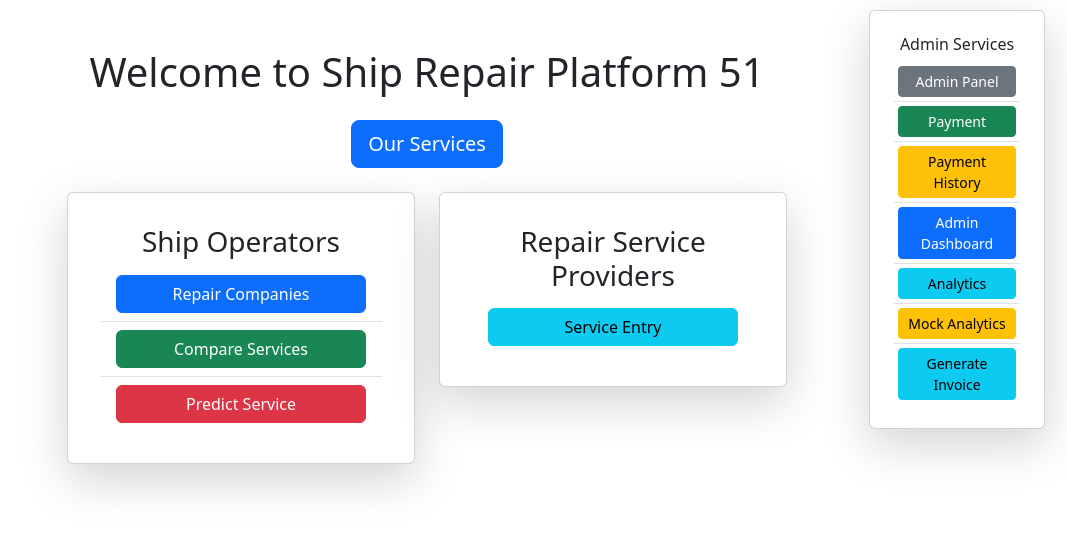
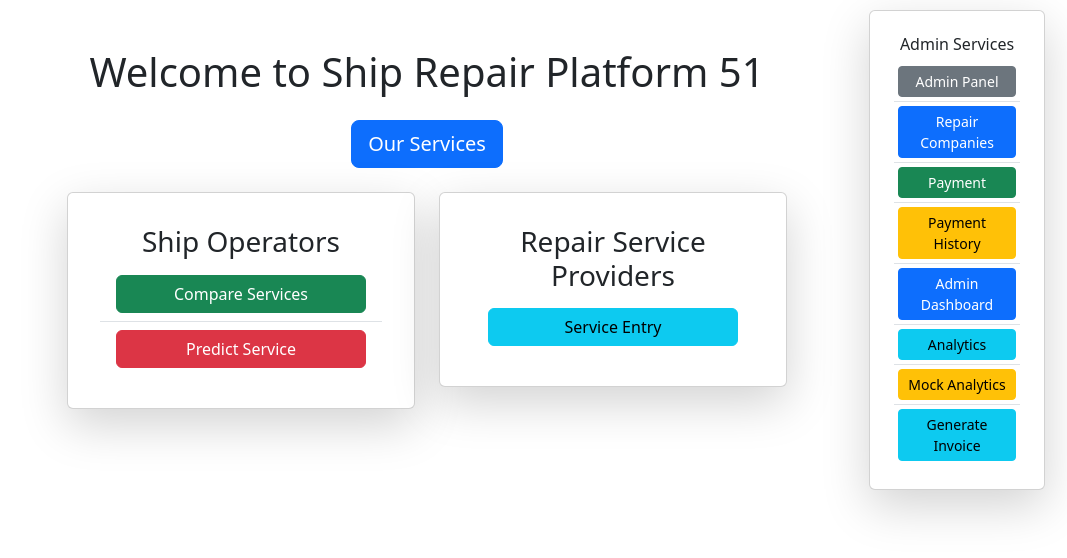
Before and after one commit to serhansarac/ShipRepairPlatform60, a Django app: page / in a window 1280 px wide. Shown: the top 558 px of the page, without its empty margins (213-1280 px from the left). Run offline with Django 5.2, Linux system fonts and the light colour scheme; parts of the project's set-up code (start-up, migrations or seed data) failed here and were passed over.

Commit message:
Updated home.html, moved Repair Companies button

```diff
--- a/core/templates/core/home.html
+++ b/core/templates/core/home.html
@@ -9,13 +9,14 @@
 </div>
 <div class="container">
     <div class="row">
-        <!-- Admin Services (Smaller, Moved More Right & Up) -->
+        <!-- Admin Services (Updated) -->
         <div class="col-md-2 offset-md-10" style="position: absolute; top: 10px; right: 10px; width: 200px;">
             <div class="card shadow-lg p-2 mb-3 bg-white rounded">
                 <div class="card-body">
                     <h6 class="text-center">Admin Services</h6>
                     <ul class="list-group list-group-flush">
                         <li class="list-group-item p-1"><a href="{% url 'admin:index' %}" class="btn btn-secondary btn-sm w-100">Admin Panel</a></li>
+                        <li class="list-group-item p-1"><a href="{% url 'repair_companies' %}" class="btn btn-primary btn-sm w-100">Repair Companies</a></li>
                         <li class="list-group-item p-1"><a href="{% url 'payment_page' %}" class="btn btn-success btn-sm w-100">Payment</a></li>
                         <li class="list-group-item p-1"><a href="{% url 'payment_history' %}" class="btn btn-warning btn-sm w-100">Payment History</a></li>
                         <li class="list-group-item p-1"><a href="{% url 'admin_dashboard' %}" class="btn btn-primary btn-sm w-100">Admin Dashboard</a></li>
@@ -36,7 +37,6 @@
                         <div class="card-body">
                             <h3 class="text-center">Ship Operators</h3>
                             <ul class="list-group list-group-flush">
-                                <li class="list-group-item"><a href="{% url 'repair_companies' %}" class="btn btn-primary w-100">Repair Companies</a></li>
                                 <li class="list-group-item"><a href="{% url 'compare_services' %}" class="btn btn-success w-100">Compare Services</a></li>
                                 <li class="list-group-item"><a href="{% url 'predict_service' %}" class="btn btn-danger w-100">Predict Service</a></li>
                             </ul>
```
